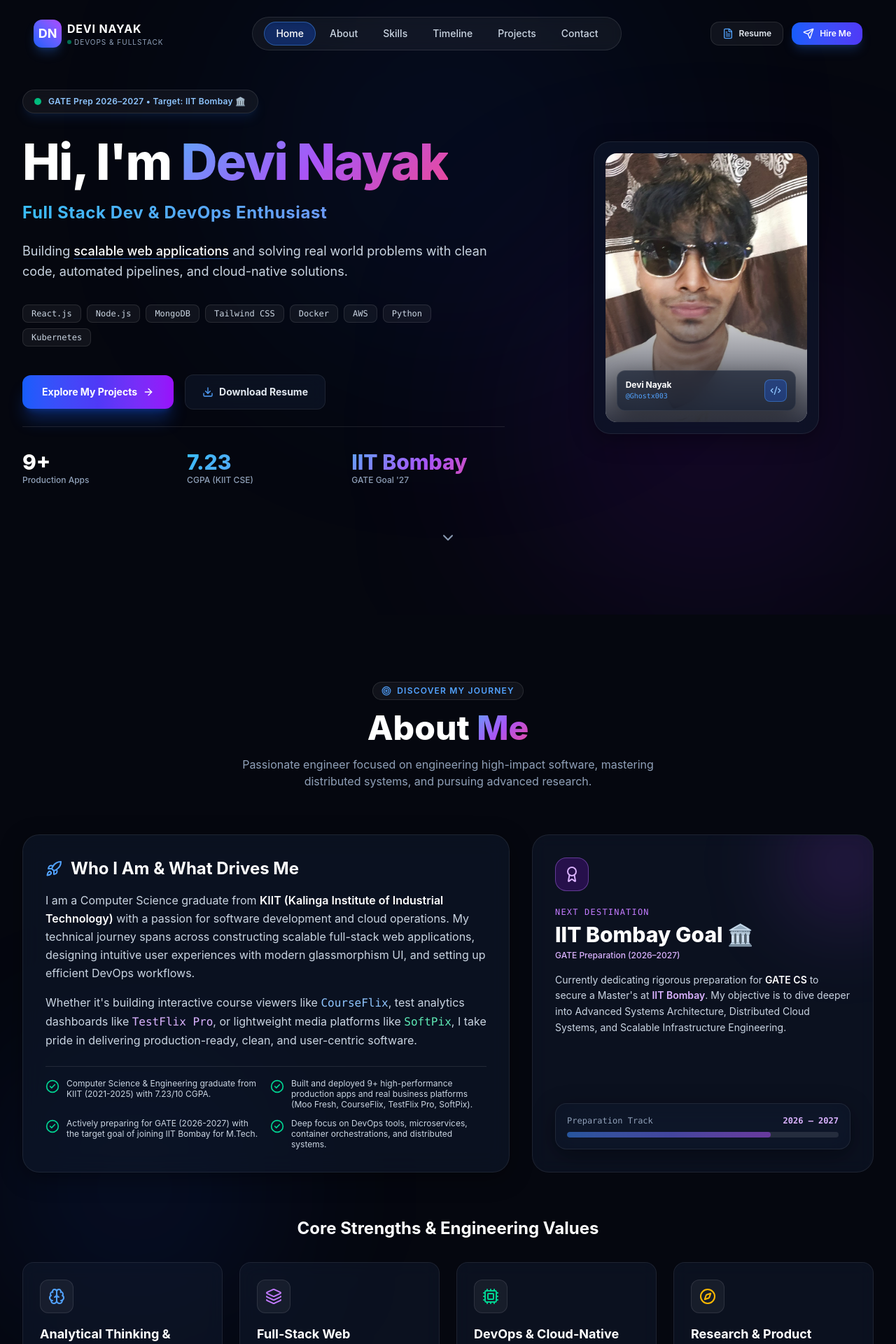
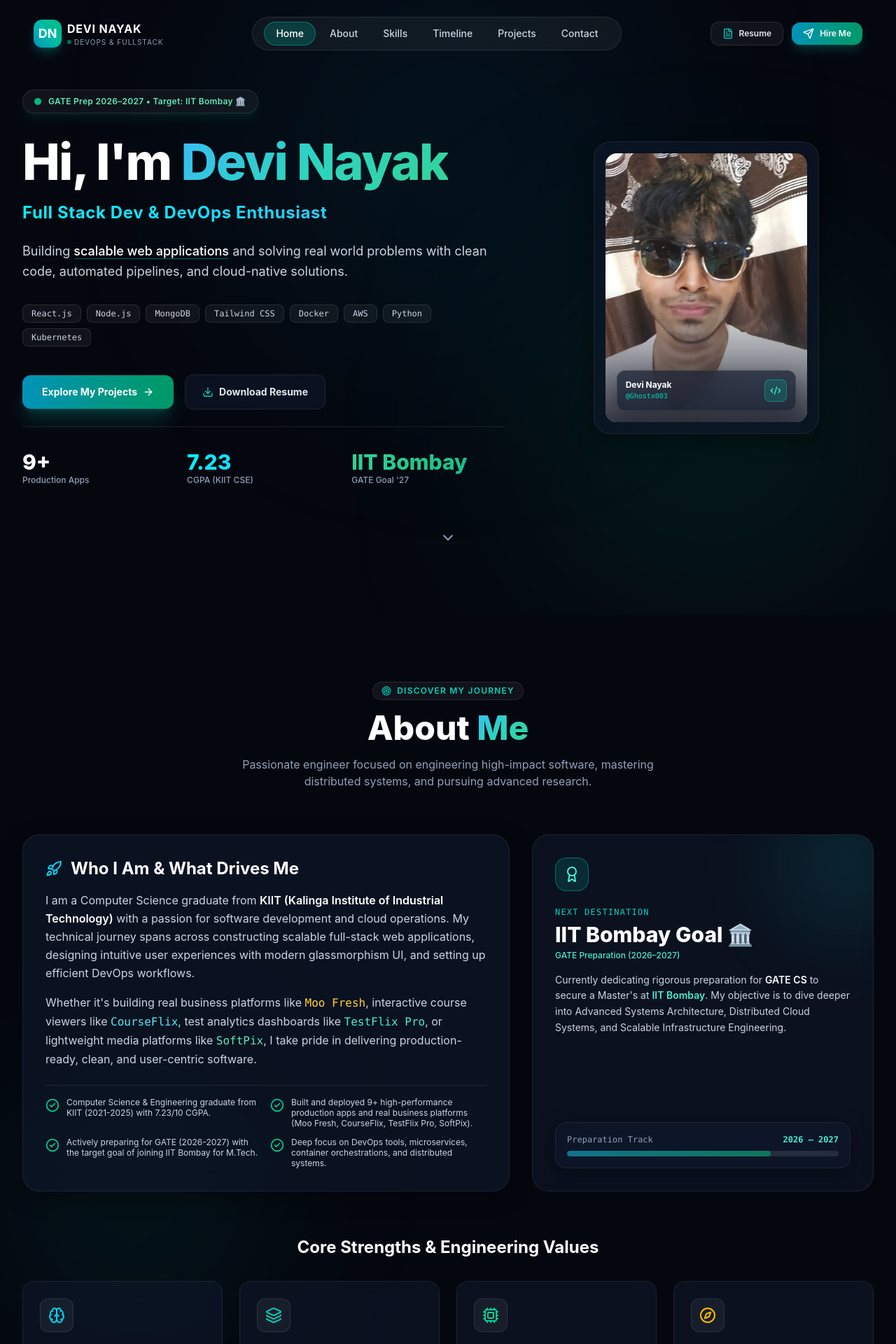
Before and after one commit to Ghostx003/PORTFOLIO-WEB, a React (Vite) app: page / in a window 1280 px wide. Shown: the top 1920 px of the page at 70% size. Built offline with nearby package versions, Linux system fonts and the light colour scheme.

Commit message:
fix_auto_scroll_and_change_theme_to_bluish_green

```diff
--- a/src/components/About.jsx
+++ b/src/components/About.jsx
@@ -4,12 +4,12 @@ import { Target, Compass, Brain, Layers, Cpu, Award, Rocket, CheckCircle2 } from
 const About = () => {
   const strengths = [
     {
-      icon: <Brain className="w-6 h-6 text-blue-400" />,
+      icon: <Brain className="w-6 h-6 text-cyan-400" />,
       title: 'Analytical Thinking & Problem Solving',
       description: 'Break down complex technical requirements into modular, scalable solutions with strong algorithmic backing.',
     },
     {
-      icon: <Layers className="w-6 h-6 text-purple-400" />,
+      icon: <Layers className="w-6 h-6 text-teal-400" />,
       title: 'Full-Stack Web Engineering',
       description: 'Expertise in modern frontend design systems (React/Tailwind) coupled with robust RESTful APIs & database models.',
     },
@@ -35,13 +35,13 @@ const About = () => {
   return (
     <section id="about" className="py-24 relative px-4 sm:px-6 lg:px-8">
       {/* Background ambient lighting */}
-      <div className="absolute top-1/2 left-0 w-96 h-96 bg-blue-600/10 rounded-full blur-[120px] pointer-events-none"></div>
+      <div className="absolute top-1/2 left-0 w-96 h-96 bg-teal-600/10 rounded-full blur-[120px] pointer-events-none"></div>
 
       <div className="max-w-7xl mx-auto space-y-16">
 
         {/* Section Title */}
         <div className="text-center space-y-4">
-          <div className="inline-flex items-center gap-2 px-3 py-1 rounded-full glass-pill border border-blue-500/30 text-blue-400 text-xs font-semibold uppercase tracking-widest">
+          <div className="inline-flex items-center gap-2 px-3 py-1 rounded-full glass-pill border border-teal-500/30 text-teal-400 text-xs font-semibold uppercase tracking-widest">
             <Target className="w-3.5 h-3.5" />
             Discover My Journey
           </div>
@@ -60,14 +60,14 @@ const About = () => {
           <div className="lg:col-span-7 glass-panel rounded-3xl p-8 border border-white/10 flex flex-col justify-between space-y-6">
             <div className="space-y-4">
               <h3 className="text-2xl font-bold text-white flex items-center gap-3">
-                <Rocket className="w-6 h-6 text-blue-400" />
+                <Rocket className="w-6 h-6 text-cyan-400" />
                 Who I Am &amp; What Drives Me
               </h3>
               <p className="text-slate-300 leading-relaxed">
                 I am a Computer Science graduate from <span className="text-white font-semibold">KIIT (Kalinga Institute of Industrial Technology)</span> with a passion for software development and cloud operations. My technical journey spans across constructing scalable full-stack web applications, designing intuitive user experiences with modern glassmorphism UI, and setting up efficient DevOps workflows.
               </p>
               <p className="text-slate-300 leading-relaxed">
-                Whether it's building interactive course viewers like <span className="text-blue-300 font-mono">CourseFlix</span>, test analytics dashboards like <span className="text-purple-300 font-mono">TestFlix Pro</span>, or lightweight media platforms like <span className="text-emerald-300 font-mono">SoftPix</span>, I take pride in delivering production-ready, clean, and user-centric software.
+                Whether it's building real business platforms like <span className="text-amber-300 font-mono">Moo Fresh</span>, interactive course viewers like <span className="text-cyan-300 font-mono">CourseFlix</span>, test analytics dashboards like <span className="text-teal-300 font-mono">TestFlix Pro</span>, or lightweight media platforms like <span className="text-emerald-300 font-mono">SoftPix</span>, I take pride in delivering production-ready, clean, and user-centric software.
               </p>
             </div>
 
@@ -83,25 +83,25 @@ const About = () => {
           </div>
 
           {/* Goal Spotlight Card: Target IIT Bombay */}
-          <div className="lg:col-span-5 glass-card rounded-3xl p-8 border border-purple-500/30 bg-gradient-to-b from-purple-950/20 to-slate-950/60 flex flex-col justify-between space-y-6 relative overflow-hidden group">
+          <div className="lg:col-span-5 glass-card rounded-3xl p-8 border border-teal-500/30 bg-gradient-to-b from-teal-950/20 to-slate-950/60 flex flex-col justify-between space-y-6 relative overflow-hidden group">
 
-            <div className="absolute -top-10 -right-10 w-40 h-40 bg-purple-500/20 rounded-full blur-3xl group-hover:bg-purple-500/30 transition-all"></div>
+            <div className="absolute -top-10 -right-10 w-40 h-40 bg-teal-500/20 rounded-full blur-3xl group-hover:bg-teal-500/30 transition-all"></div>
 
             <div className="space-y-4">
-              <div className="w-12 h-12 rounded-2xl bg-purple-600/20 border border-purple-400/40 flex items-center justify-center text-purple-300">
+              <div className="w-12 h-12 rounded-2xl bg-teal-600/20 border border-teal-400/40 flex items-center justify-center text-teal-300">
                 <Award className="w-6 h-6" />
               </div>
 
               <div>
-                <span className="text-xs font-mono text-purple-400 uppercase tracking-widest">Next Destination</span>
+                <span className="text-xs font-mono text-teal-400 uppercase tracking-widest">Next Destination</span>
                 <h4 className="text-3xl font-extrabold text-white mt-1">
                   IIT Bombay Goal 🏛️
                 </h4>
-                <p className="text-xs text-purple-300 font-medium mt-1">GATE Preparation (2026–2027)</p>
+                <p className="text-xs text-teal-300 font-medium mt-1">GATE Preparation (2026–2027)</p>
               </div>
 
               <p className="text-sm text-slate-300 leading-relaxed">
-                Currently dedicating rigorous preparation for <span className="text-white font-semibold">GATE CS</span> to secure a Master's at <span className="text-purple-300 font-semibold">IIT Bombay</span>. My objective is to dive deeper into Advanced Systems Architecture, Distributed Cloud Systems, and Scalable Infrastructure Engineering.
+                Currently dedicating rigorous preparation for <span className="text-white font-semibold">GATE CS</span> to secure a Master's at <span className="text-teal-300 font-semibold">IIT Bombay</span>. My objective is to dive deeper into Advanced Systems Architecture, Distributed Cloud Systems, and Scalable Infrastructure Engineering.
               </p>
             </div>
 
@@ -109,10 +109,10 @@ const About = () => {
             <div className="glass-panel p-4 rounded-2xl border border-white/10 space-y-2">
               <div className="flex justify-between text-xs font-mono">
                 <span className="text-slate-400">Preparation Track</span>
-                <span className="text-purple-300 font-bold">2026 – 2027</span>
+                <span className="text-teal-300 font-bold">2026 – 2027</span>
               </div>
               <div className="w-full h-2 rounded-full bg-white/10 overflow-hidden">
-                <div className="h-full bg-gradient-to-r from-blue-500 via-indigo-500 to-purple-500 w-3/4 rounded-full animate-pulse"></div>
+                <div className="h-full bg-gradient-to-r from-cyan-500 via-teal-500 to-emerald-500 w-3/4 rounded-full animate-pulse"></div>
               </div>
             </div>
 
@@ -130,7 +130,7 @@ const About = () => {
             {strengths.map((item, index) => (
               <div
                 key={index}
-                className="glass-card rounded-2xl p-6 border border-white/10 hover:border-blue-400/30 transition-all duration-300 flex flex-col justify-between space-y-4"
+                className="glass-card rounded-2xl p-6 border border-white/10 hover:border-teal-400/30 transition-all duration-300 flex flex-col justify-between space-y-4"
               >
                 <div className="w-12 h-12 rounded-xl bg-white/5 border border-white/10 flex items-center justify-center">
                   {item.icon}
--- a/src/components/Hero.jsx
+++ b/src/components/Hero.jsx
@@ -4,9 +4,9 @@ import { ArrowRight, Download, Sparkles, Terminal, Code2, Server, Award, Chevron
 const Hero = ({ onOpenResume }) => {
   return (
     <section id="home" className="relative min-h-screen pt-32 pb-20 flex flex-col justify-center items-center overflow-hidden px-4 sm:px-6 lg:px-8">
-      {/* Ambient background glows */}
-      <div className="absolute top-1/4 left-1/2 -translate-x-1/2 -translate-y-1/2 w-[600px] h-[600px] bg-blue-600/15 rounded-full blur-[140px] pointer-events-none animate-pulse"></div>
-      <div className="absolute bottom-10 right-10 w-[450px] h-[450px] bg-purple-600/15 rounded-full blur-[140px] pointer-events-none"></div>
+      {/* Ambient background glows - Bluish Green / Cyan Emerald */}
+      <div className="absolute top-1/4 left-1/2 -translate-x-1/2 -translate-y-1/2 w-[600px] h-[600px] bg-cyan-500/15 rounded-full blur-[140px] pointer-events-none animate-pulse"></div>
+      <div className="absolute bottom-10 right-10 w-[450px] h-[450px] bg-emerald-500/15 rounded-full blur-[140px] pointer-events-none"></div>
 
       <div className="max-w-7xl mx-auto w-full grid grid-cols-1 lg:grid-cols-12 gap-12 items-center z-10">
 
@@ -14,7 +14,7 @@ const Hero = ({ onOpenResume }) => {
         <div className="lg:col-span-7 flex flex-col items-start text-left space-y-6">
 
           {/* Glowing Status Pill */}
-          <div className="inline-flex items-center gap-2.5 px-4 py-2 rounded-full glass-pill border border-blue-500/30 text-blue-300 text-xs font-semibold tracking-wide shadow-lg shadow-blue-500/10">
+          <div className="inline-flex items-center gap-2.5 px-4 py-2 rounded-full glass-pill border border-emerald-500/30 text-emerald-300 text-xs font-semibold tracking-wide shadow-lg shadow-emerald-500/10">
             <span className="relative flex h-2.5 w-2.5">
               <span className="animate-ping absolute inline-flex h-full w-full rounded-full bg-emerald-400 opacity-75"></span>
               <span className="relative inline-flex rounded-full h-2.5 w-2.5 bg-emerald-500"></span>
@@ -34,7 +34,7 @@ const Hero = ({ onOpenResume }) => {
 
           {/* Tagline */}
           <p className="text-base sm:text-lg text-slate-300 max-w-2xl leading-relaxed font-normal">
-            Building <span className="text-white font-medium underline decoration-blue-500/50 underline-offset-4">scalable web applications</span> and solving real world problems with clean code, automated pipelines, and cloud-native solutions.
+            Building <span className="text-white font-medium underline decoration-teal-500/50 underline-offset-4">scalable web applications</span> and solving real world problems with clean code, automated pipelines, and cloud-native solutions.
           </p>
 
           {/* Key Tech Badges */}
@@ -42,7 +42,7 @@ const Hero = ({ onOpenResume }) => {
             {['React.js', 'Node.js', 'MongoDB', 'Tailwind CSS', 'Docker', 'AWS', 'Python', 'Kubernetes'].map((tech) => (
               <span
                 key={tech}
-                className="px-3 py-1 text-xs font-mono rounded-lg bg-white/5 border border-white/10 text-slate-300 hover:border-blue-400/50 hover:text-blue-300 transition-all cursor-default"
+                className="px-3 py-1 text-xs font-mono rounded-lg bg-white/5 border border-white/10 text-slate-300 hover:border-emerald-400/50 hover:text-emerald-300 transition-all cursor-default"
               >
                 {tech}
               </span>
@@ -53,7 +53,7 @@ const Hero = ({ onOpenResume }) => {
           <div className="flex flex-wrap items-center gap-4 pt-4 w-full sm:w-auto">
             <a
               href="#projects"
-              className="flex-1 sm:flex-none flex items-center justify-center gap-2 px-7 py-3.5 text-sm font-bold text-white bg-gradient-to-r from-blue-600 via-indigo-600 to-purple-600 hover:from-blue-500 hover:to-purple-500 rounded-xl shadow-xl shadow-blue-600/30 hover:shadow-blue-500/50 hover:scale-105 transition-all duration-300"
+              className="flex-1 sm:flex-none flex items-center justify-center gap-2 px-7 py-3.5 text-sm font-bold text-white bg-gradient-to-r from-cyan-600 via-teal-600 to-emerald-600 hover:from-cyan-500 hover:to-emerald-500 rounded-xl shadow-xl shadow-teal-600/25 hover:scale-105 transition-all duration-300"
             >
               Explore My Projects
               <ArrowRight className="w-4 h-4" />
@@ -61,9 +61,9 @@ const Hero = ({ onOpenResume }) => {
 
             <button
               onClick={onOpenResume}
-              className="flex-1 sm:flex-none flex items-center justify-center gap-2 px-6 py-3.5 text-sm font-bold text-slate-200 glass-card hover:bg-white/10 rounded-xl border border-white/15 hover:border-blue-400/40 hover:scale-105 transition-all duration-300"
+              className="flex-1 sm:flex-none flex items-center justify-center gap-2 px-6 py-3.5 text-sm font-bold text-slate-200 glass-card hover:bg-white/10 rounded-xl border border-white/15 hover:border-teal-400/40 hover:scale-105 transition-all duration-300"
             >
-              <Download className="w-4 h-4 text-blue-400" />
+              <Download className="w-4 h-4 text-teal-400" />
               Download Resume
             </button>
           </div>
@@ -79,7 +79,7 @@ const Hero = ({ onOpenResume }) => {
               <span className="text-xs text-slate-400 font-medium">CGPA (KIIT CSE)</span>
             </div>
             <div className="flex flex-col">
-              <span className="text-2xl sm:text-3xl font-extrabold text-gradient">IIT Bombay</span>
+              <span className="text-2xl sm:text-3xl font-extrabold text-gradient-emerald">IIT Bombay</span>
               <span className="text-xs text-slate-400 font-medium">GATE Goal '27</span>
             </div>
           </div>
@@ -108,10 +108,10 @@ const Hero = ({ onOpenResume }) => {
                 <div className="absolute bottom-4 left-4 right-4 glass-panel rounded-xl p-3 border border-white/10 flex items-center justify-between">
                   <div>
                     <p className="text-xs font-bold text-white">Devi Nayak</p>
-                    <p className="text-[10px] text-blue-400 font-mono">@Ghostx003</p>
+                    <p className="text-[10px] text-teal-400 font-mono">@Ghostx003</p>
                   </div>
-                  <div className="w-8 h-8 rounded-lg bg-blue-600/30 flex items-center justify-center border border-blue-400/40">
-                    <Code2 className="w-4 h-4 text-blue-300" />
+                  <div className="w-8 h-8 rounded-lg bg-teal-600/30 flex items-center justify-center border border-teal-400/40">
+                    <Code2 className="w-4 h-4 text-teal-300" />
                   </div>
                 </div>
               </div>
--- a/src/components/Navbar.jsx
+++ b/src/components/Navbar.jsx
@@ -1,5 +1,5 @@
 import React, { useState, useEffect } from 'react';
-import { Menu, X, FileText, Send, Sparkles } from 'lucide-react';
+import { Menu, X, FileText, Send } from 'lucide-react';
 
 const Navbar = ({ onOpenResume }) => {
   const [scrolled, setScrolled] = useState(false);
@@ -42,21 +42,21 @@ const Navbar = ({ onOpenResume }) => {
   return (
     <header className="fixed top-0 left-0 right-0 z-50 px-4 sm:px-8 py-4 transition-all duration-300">
       <div className={`max-w-7xl mx-auto rounded-2xl transition-all duration-300 ${
-        scrolled ? 'glass-navbar py-3 px-6 shadow-2xl shadow-blue-950/20' : 'bg-transparent py-2 px-4'
+        scrolled ? 'glass-navbar py-3 px-6 shadow-2xl shadow-emerald-950/20' : 'bg-transparent py-2 px-4'
       }`}>
         <div className="flex items-center justify-between">
           {/* Brand Logo */}
           <a href="#home" className="flex items-center gap-2 group">
-            <div className="w-10 h-10 rounded-xl bg-gradient-to-tr from-blue-600 via-indigo-500 to-purple-500 flex items-center justify-center font-bold text-lg text-white shadow-lg shadow-blue-500/25 group-hover:scale-105 transition-transform duration-300">
+            <div className="w-10 h-10 rounded-xl bg-gradient-to-tr from-cyan-600 via-teal-500 to-emerald-500 flex items-center justify-center font-bold text-lg text-white shadow-lg shadow-teal-500/25 group-hover:scale-105 transition-transform duration-300">
               DN
             </div>
             <div className="flex flex-col">
-              <span className="font-bold tracking-wider text-base text-white group-hover:text-blue-400 transition-colors">
+              <span className="font-bold tracking-wider text-base text-white group-hover:text-teal-300 transition-colors">
                 DEVI NAYAK
               </span>
               <span className="text-[10px] text-slate-400 tracking-widest uppercase flex items-center gap-1">
                 <span className="w-1.5 h-1.5 rounded-full bg-emerald-400 animate-pulse"></span>
-                DevOps & FullStack
+                DevOps &amp; FullStack
               </span>
             </div>
           </a>
@@ -69,7 +69,7 @@ const Navbar = ({ onOpenResume }) => {
                 href={link.href}
                 className={`px-4 py-1.5 rounded-full text-sm font-medium transition-all duration-300 relative ${
                   activeSection === link.id
-                    ? 'text-white bg-blue-600/30 border border-blue-400/40 shadow-inner'
+                    ? 'text-white bg-teal-600/30 border border-teal-400/40 shadow-inner'
                     : 'text-slate-300 hover:text-white hover:bg-white/5'
                 }`}
               >
@@ -84,12 +84,12 @@ const Navbar = ({ onOpenResume }) => {
               onClick={onOpenResume}
               className="flex items-center gap-2 px-4 py-2 text-xs font-semibold text-slate-200 bg-white/5 hover:bg-white/10 border border-white/10 rounded-xl transition-all hover:scale-105"
             >
-              <FileText className="w-4 h-4 text-blue-400" />
+              <FileText className="w-4 h-4 text-teal-400" />
               Resume
             </button>
             <a
               href="#contact"
-              className="flex items-center gap-2 px-4 py-2 text-xs font-semibold text-white bg-gradient-to-r from-blue-600 to-indigo-600 hover:from-blue-500 hover:to-indigo-500 rounded-xl shadow-lg shadow-blue-500/20 transition-all hover:scale-105"
+              className="flex items-center gap-2 px-4 py-2 text-xs font-semibold text-white bg-gradient-to-r from-cyan-600 via-teal-600 to-emerald-600 hover:from-cyan-500 hover:to-emerald-500 rounded-xl shadow-lg shadow-teal-500/20 transition-all hover:scale-105"
             >
               <Send className="w-4 h-4" />
               Hire Me
@@ -117,7 +117,7 @@ const Navbar = ({ onOpenResume }) => {
                 onClick={() => setMobileMenuOpen(false)}
                 className={`px-4 py-2.5 rounded-xl text-base font-medium transition-all ${
                   activeSection === link.id
-                    ? 'bg-blue-600/30 text-white border border-blue-500/30'
+                    ? 'bg-teal-600/30 text-white border border-teal-500/30'
                     : 'text-slate-300 hover:text-white hover:bg-white/5'
                 }`}
               >
@@ -132,13 +132,13 @@ const Navbar = ({ onOpenResume }) => {
                 }}
                 className="w-full flex items-center justify-center gap-2 px-4 py-3 text-sm font-semibold text-slate-200 bg-white/5 border border-white/10 rounded-xl"
               >
-                <FileText className="w-4 h-4 text-blue-400" />
+                <FileText className="w-4 h-4 text-teal-400" />
                 View Resume
               </button>
               <a
                 href="#contact"
                 onClick={() => setMobileMenuOpen(false)}
-                className="w-full flex items-center justify-center gap-2 px-4 py-3 text-sm font-semibold text-white bg-gradient-to-r from-blue-600 to-indigo-600 rounded-xl"
+                className="w-full flex items-center justify-center gap-2 px-4 py-3 text-sm font-semibold text-white bg-gradient-to-r from-cyan-600 via-teal-600 to-emerald-600 rounded-xl"
               >
                 <Send className="w-4 h-4" />
                 Get In Touch
--- a/src/index.css
+++ b/src/index.css
@@ -6,8 +6,9 @@
     --bg-card: rgba(15, 23, 42, 0.65);
     --border-glass: rgba(255, 255, 255, 0.08);
     --accent-cyan: #00f2fe;
-    --accent-purple: #9d4edd;
-    --accent-blue: #3b82f6;
+    --accent-emerald: #10b981;
+    --accent-teal: #14b8a6;
+    --accent-blue: #38bdf8;
   }
 
   html {
@@ -21,9 +22,9 @@
     overflow-x: hidden;
     background-color: #05070f;
     background-image:
-      radial-gradient(at 0% 0%, rgba(59, 130, 246, 0.12) 0px, transparent 50%),
-      radial-gradient(at 100% 0%, rgba(147, 51, 234, 0.12) 0px, transparent 50%),
-      radial-gradient(at 50% 100%, rgba(16, 185, 129, 0.08) 0px, transparent 50%);
+      radial-gradient(at 0% 0%, rgba(56, 189, 248, 0.12) 0px, transparent 50%),
+      radial-gradient(at 100% 0%, rgba(20, 184, 166, 0.12) 0px, transparent 50%),
+      radial-gradient(at 50% 100%, rgba(16, 185, 129, 0.10) 0px, transparent 50%);
     background-attachment: fixed;
   }
 }
@@ -46,14 +47,14 @@
 }
 
 .glass-card:hover {
-  background: rgba(26, 38, 66, 0.75);
-  border-color: rgba(59, 130, 246, 0.4);
-  box-shadow: 0 12px 40px -10px rgba(59, 130, 246, 0.25);
+  background: rgba(20, 35, 55, 0.75);
+  border-color: rgba(45, 212, 191, 0.4);
+  box-shadow: 0 12px 40px -10px rgba(20, 184, 166, 0.25);
   transform: translateY(-4px);
 }
 
 .glass-navbar {
-  background: rgba(5, 7, 15, 0.75);
+  background: rgba(5, 7, 15, 0.85);
   backdrop-filter: blur(20px);
   -webkit-backdrop-filter: blur(20px);
   border-bottom: 1px solid rgba(255, 255, 255, 0.08);
@@ -65,21 +66,21 @@
   border: 1px solid rgba(255, 255, 255, 0.1);
 }
 
-/* Modern Gradient Text */
+/* Modern Bluish-Green / Cyan-Emerald Gradients */
 .text-gradient {
-  background: linear-gradient(135deg, #60a5fa 0%, #a855f7 50%, #ec4899 100%);
+  background: linear-gradient(135deg, #38bdf8 0%, #2dd4bf 50%, #34d399 100%);
   -webkit-background-clip: text;
   -webkit-text-fill-color: transparent;
 }
 
 .text-gradient-cyan {
-  background: linear-gradient(135deg, #38bdf8 0%, #818cf8 100%);
+  background: linear-gradient(135deg, #00f2fe 0%, #38bdf8 100%);
   -webkit-background-clip: text;
   -webkit-text-fill-color: transparent;
 }
 
 .text-gradient-emerald {
-  background: linear-gradient(135deg, #34d399 0%, #059669 100%);
+  background: linear-gradient(135deg, #34d399 0%, #10b981 100%);
   -webkit-background-clip: text;
   -webkit-text-fill-color: transparent;
 }
@@ -118,5 +119,5 @@
 }
 
 ::-webkit-scrollbar-thumb:hover {
-  background: rgba(59, 130, 246, 0.5);
+  background: rgba(20, 184, 166, 0.5);
 }
```
Also changed, not shown: src/components/Projects.jsx (+9 -9 lines).
